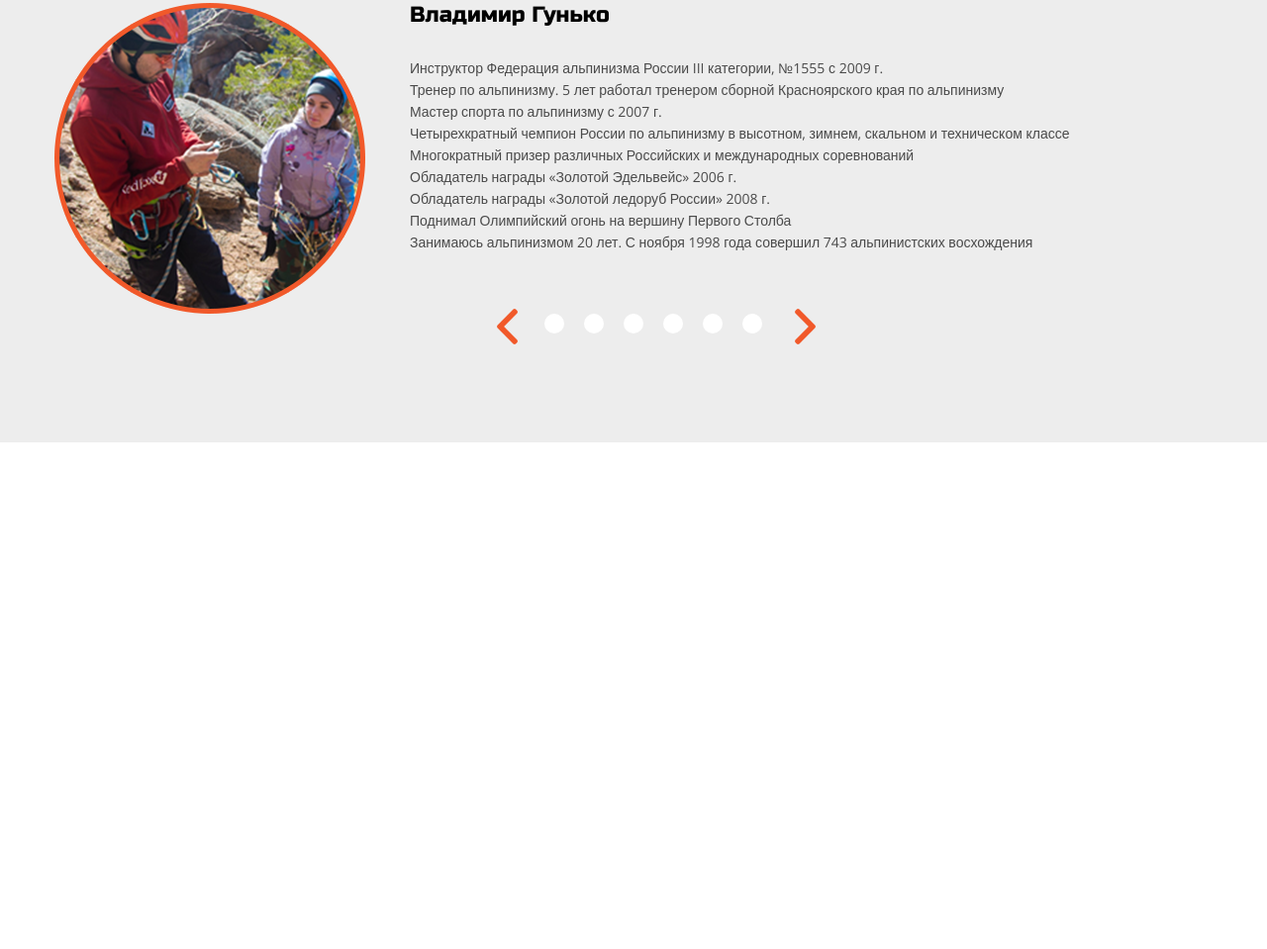
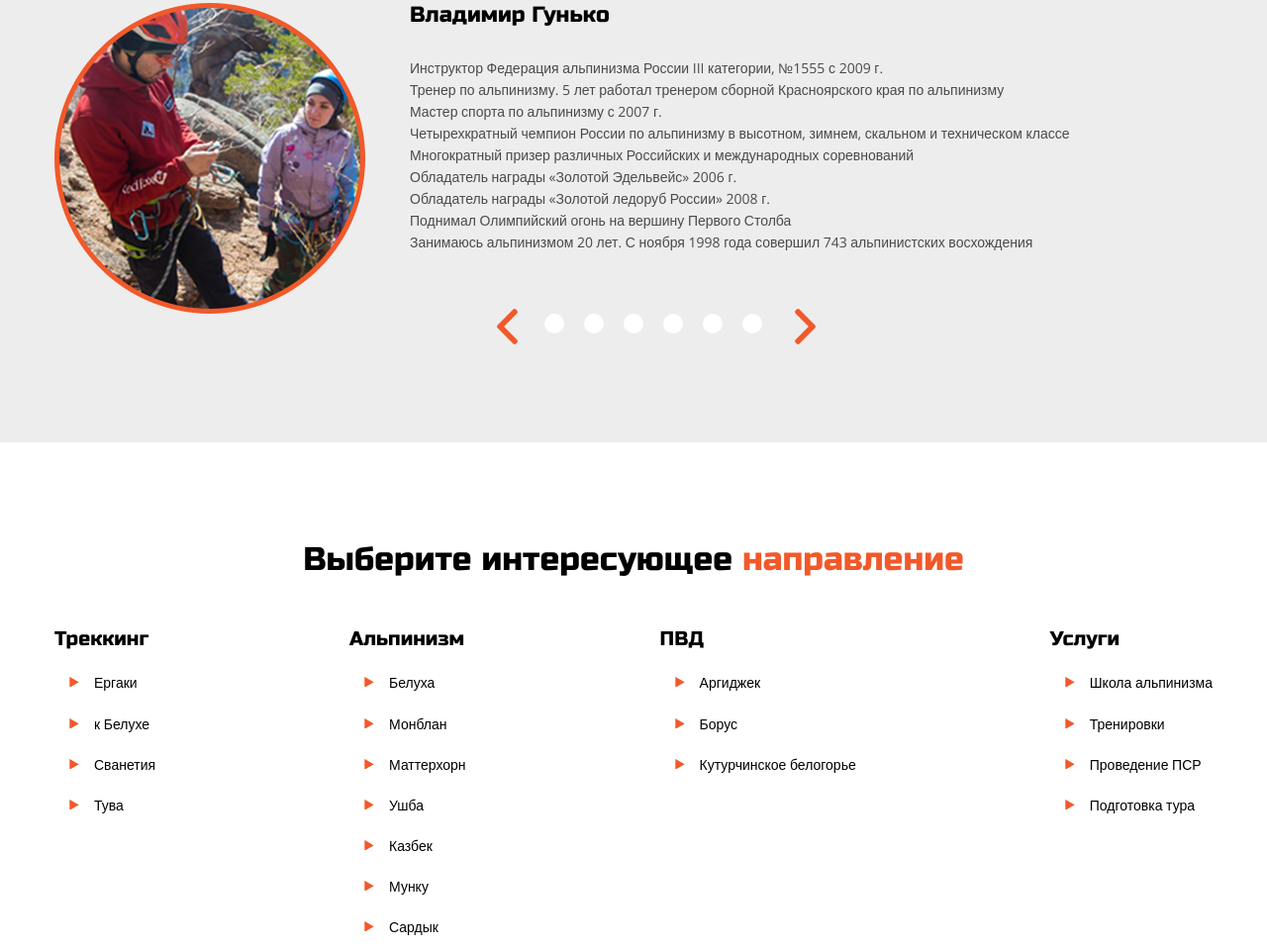
Before and after one commit to timurtheprogrammer777/third-frelance-layout, a plain HTML site: page index.html in a window 1280 px wide. Shown: the part 4296-5255 px from the top of the page at 99% size. Before the commit the page ends 4743 px from the top, so only its background shows below. Drawn offline with nearby package versions, Linux system fonts and the light colour scheme.

Commit message:
directions added

```diff
--- a/index.html
+++ b/index.html
@@ -682,6 +682,72 @@
         </div>
     </section>
 
+    <section class="directions">
+        <div class="container">
+            <div class="directions__inner">
+                <div class="directions__inner-title">
+                    Выберите интересующее <span> направление</span>
+                </div>
+                <div class="directions__inner-content">
+                    <div class="directions__inner-content-item">
+                        <div class="directions__inner-content-item-t">
+                            Треккинг
+                        </div>
+                        <div class="directions__inner-content-item-l">
+                            <ul>
+                                <li class="directions__li"><a  class="directions__links" href="#">Ергаки</a></li>
+                                <li class="directions__li"><a  class="directions__links" href="#">к Белухе</a></li>
+                                <li class="directions__li"><a  class="directions__links" href="#">Сванетия</a></li>
+                                <li class="directions__li"><a  class="directions__links" href="#">Тува</a></li>
+                            </ul>
+                        </div>
+                    </div>
+                    <div class="directions__inner-content-item">
+                        <div class="directions__inner-content-item-t">
+                            Альпинизм
+                        </div>
+                        <div class="directions__inner-content-item-l">
+                            <ul>
+                                <li class="directions__li"><a  class="directions__links" href="#">Белуха</a></li>
+                                <li class="directions__li"><a  class="directions__links" href="#">Монблан</a></li>
+                                <li class="directions__li"><a  class="directions__links" href="#">Маттерхорн</a></li>
+                                <li class="directions__li"><a  class="directions__links" href="#">Ушба</a></li>
+                                <li class="directions__li"><a  class="directions__links" href="#">Казбек</a></li>
+                                <li class="directions__li"><a  class="directions__links" href="#">Мунку</a></li>
+                                <li class="directions__li"><a  class="directions__links" href="#">Сардык</a></li>
+                            </ul>
+                        </div>
+                    </div>
+                    <div class="directions__inner-content-item">
+                        <div class="directions__inner-content-item-t">
+                            ПВД
+                        </div>
+                        <div class="directions__inner-content-item-l">
+                            <ul>
+                                <li class="directions__li"><a  class="directions__links" href="#">Аргиджек</a></li>
+                                <li class="directions__li"><a  class="directions__links" href="#">Борус</a></li>
+                                <li class="directions__li"><a  class="directions__links" href="#">Кутурчинское белогорье</a></li>
+                            </ul>
+                        </div>
+                    </div>
+                    <div class="directions__inner-content-item">
+                        <div class="directions__inner-content-item-t">
+                            Услуги
+                        </div>
+                        <div class="directions__inner-content-item-l">
+                            <ul>
+                                <li class="directions__li"><a  class="directions__links" href="#">Школа альпинизма </a></li>
+                                <li class="directions__li"><a  class="directions__links" href="#">Тренировки</a></li>
+                                <li class="directions__li"><a  class="directions__links" href="#">Проведение ПСР</a></li>
+                                <li class="directions__li"><a  class="directions__links" href="#">Подготовка тура</a></li>
+                            </ul>
+                        </div>
+                    </div>
+                </div>
+            </div>
+        </div>
+    </section>
+
     <script src="https://ajax.googleapis.com/ajax/libs/jquery/3.6.0/jquery.min.js"></script>
     <script src="js/libs.min.js"></script>
     <script src="js/main.js"></script>
--- a/scss/style.scss
+++ b/scss/style.scss
@@ -703,6 +703,7 @@ $color-red: #f1592a;
 //team start
 
 .team{
+    margin-bottom: 200px;
     position: relative;
     &::before{
         content: '';
@@ -821,3 +822,67 @@ $color-red: #f1592a;
 
 
 //team end
+
+//directions start
+
+.directions {
+    .directions__inner {
+        .directions__inner-title {
+            @include main-title;
+
+            text-align: center;
+            margin-bottom: 50px;
+        }
+        .directions__inner-content {
+            display: flex;
+            justify-content: space-between;
+            &-item{
+                &-t{
+                    font-family: 'Russo one';
+                    text-align: center;
+                    font-size: 20px;
+                    text-align: left;
+                }
+                &-l{
+
+                    .directions__li{
+                        margin-top: 25px;
+                        position: relative;
+                        &::before{
+                        content: '';
+                        position: absolute;
+                        width: 10px;
+                        height: 10px;
+                        top: 2px;
+                        left: -25px;
+                        background-image: url(../img/tr.png);
+                        background-repeat: no-repeat;
+                        background-position: center;
+                        background-size: cover;
+                        }
+                    }
+
+                }
+            }
+        }
+    }
+}
+
+.directions__inner {
+}
+.directions__inner-title {
+}
+.directions__inner-content {
+}
+.directions__inner-content-item {
+}
+.directions__inner-content-item-t {
+}
+.directions__inner-content-item-l {
+}
+.directions__li {
+}
+.directions__links {
+}
+
+//directions end
```
Also changed, not shown: css/style.min.css, img/tr.png (added).
